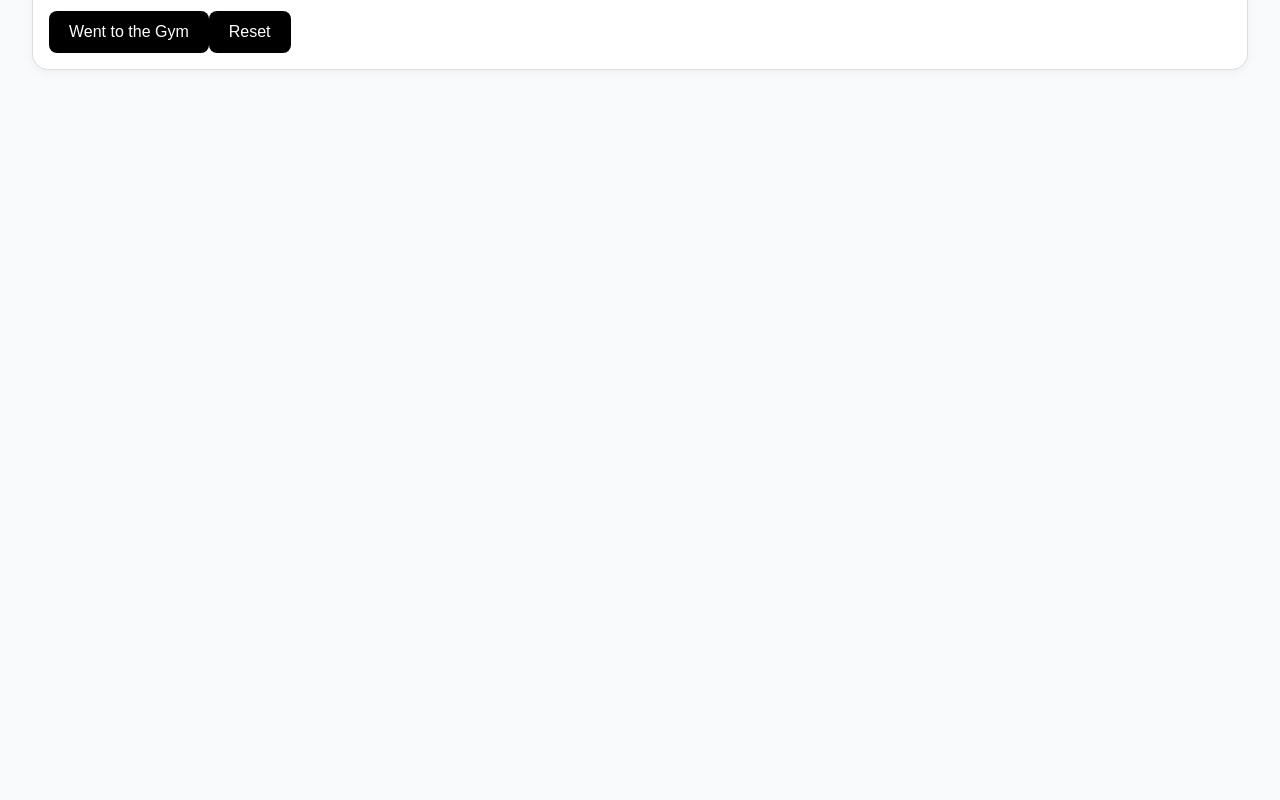
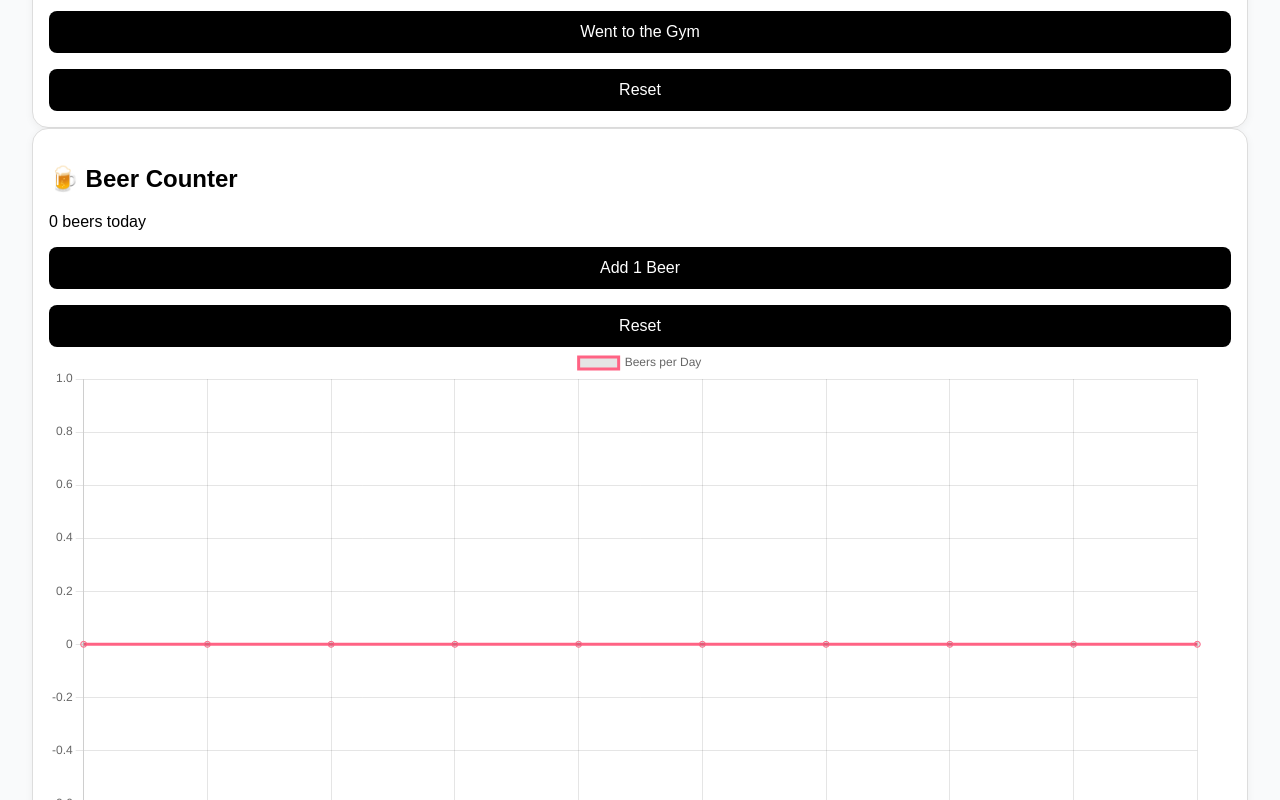
Before and after one commit to westerik75/gym-streak-tracker, a React (Vite) app: page / in a window 1280 px wide. Shown: the part 140-940 px from the top of the page. Before the commit the page ends 800 px from the top, so only its background shows below. Built offline with nearby package versions, Linux system fonts and the light colour scheme.

Commit message:
first- Beer Gym counter

```diff
--- a/public/index.html
+++ b/public/index.html
@@ -7,7 +7,7 @@
     <meta name="viewport" content="width=device-width, initial-scale=1.0" />
     <meta name="apple-mobile-web-app-capable" content="yes" />
     <meta name="apple-mobile-web-app-status-bar-style" content="black" />
-    <title>Gym Streak</title>
+    <title>Gym + Beer Tracker</title>
   </head>
   <body>
     <div id="root"></div>
--- a/src/App.jsx
+++ b/src/App.jsx
@@ -2,8 +2,21 @@
 import { useState, useEffect } from "react";
 import { Card, CardContent } from "./components/ui/card";
 import { Button } from "./components/ui/button";
+import { Line } from "react-chartjs-2";
+import {
+  Chart as ChartJS,
+  CategoryScale,
+  LinearScale,
+  PointElement,
+  LineElement,
+  Title,
+  Tooltip,
+  Legend
+} from "chart.js";
 
-export default function App() {
+ChartJS.register(CategoryScale, LinearScale, PointElement, LineElement, Title, Tooltip, Legend);
+
+function GymStreakTracker() {
   const [streak, setStreak] = useState(0);
   const [lastLoggedWeek, setLastLoggedWeek] = useState(null);
 
@@ -41,15 +54,92 @@ export default function App() {
   };
 
   return (
-    <div className="flex flex-col space-y-4">
+    <div className="p-4 max-w-sm mx-auto text-center mb-10">
       <Card>
         <CardContent>
           <h2 className="text-xl font-bold mb-2">🏋️ Gym Streak</h2>
           <p className="text-3xl mb-4">{streak} weeks</p>
-          <Button onClick={logGymVisit}>Went to the Gym</Button>
-          <Button onClick={() => { setStreak(0); setLastLoggedWeek(null);}}>Reset</Button>
+          <div style={{ display: "flex", flexDirection: "column", gap: "1rem" }}>
+            <Button onClick={logGymVisit}>Went to the Gym</Button>
+            <Button onClick={() => { setStreak(0); setLastLoggedWeek(null); }}>Reset</Button>
+          </div>
         </CardContent>
       </Card>
     </div>
   );
 }
+
+function BeerCounter() {
+  const [todayBeers, setTodayBeers] = useState(0);
+  const [beerHistory, setBeerHistory] = useState({});
+
+  const todayKey = new Date().toISOString().split("T")[0];
+
+  useEffect(() => {
+    const saved = JSON.parse(localStorage.getItem("beerHistory") || "{}");
+    const current = saved[todayKey] || 0;
+    setBeerHistory(saved);
+    setTodayBeers(current);
+  }, []);
+
+  const updateStorage = (newCount) => {
+    const updated = { ...beerHistory, [todayKey]: newCount };
+    setBeerHistory(updated);
+    localStorage.setItem("beerHistory", JSON.stringify(updated));
+  };
+
+  const addBeer = () => {
+    const newCount = todayBeers + 1;
+    setTodayBeers(newCount);
+    updateStorage(newCount);
+  };
+
+  const resetBeer = () => {
+    setTodayBeers(0);
+    updateStorage(0);
+  };
+
+  const last10Days = [...Array(10)].map((_, i) => {
+    const d = new Date();
+    d.setDate(d.getDate() - (9 - i));
+    return d.toISOString().split("T")[0];
+  });
+
+  const chartData = {
+    labels: last10Days,
+    datasets: [{
+      label: "Beers per Day",
+      data: last10Days.map(date => beerHistory[date] || 0),
+      fill: false,
+      borderColor: "rgb(255, 99, 132)",
+      tension: 0.3
+    }]
+  };
+
+  return (
+    <div className="p-4 max-w-sm mx-auto text-center">
+      <Card>
+        <CardContent>
+          <h2 className="text-xl font-bold mb-2">🍺 Beer Counter</h2>
+          <p className="text-3xl mb-4">{todayBeers} beers today</p>
+          <div style={{ display: "flex", flexDirection: "column", gap: "1rem" }}>
+            <Button onClick={addBeer}>Add 1 Beer</Button>
+            <Button onClick={resetBeer}>Reset</Button>
+          </div>
+          <div className="mt-6">
+            <Line data={chartData} />
+          </div>
+        </CardContent>
+      </Card>
+    </div>
+  );
+}
+
+export default function App() {
+  return (
+    <>
+      <GymStreakTracker />
+      <BeerCounter />
+    </>
+  );
+}
--- a/src/index.css
+++ b/src/index.css
@@ -5,7 +5,6 @@ body {
   padding: 2rem;
   margin: 0;
 }
-
 button {
   padding: 0.75rem 1.25rem;
   background-color: black;
```
Also changed, not shown: public/manifest.json.
